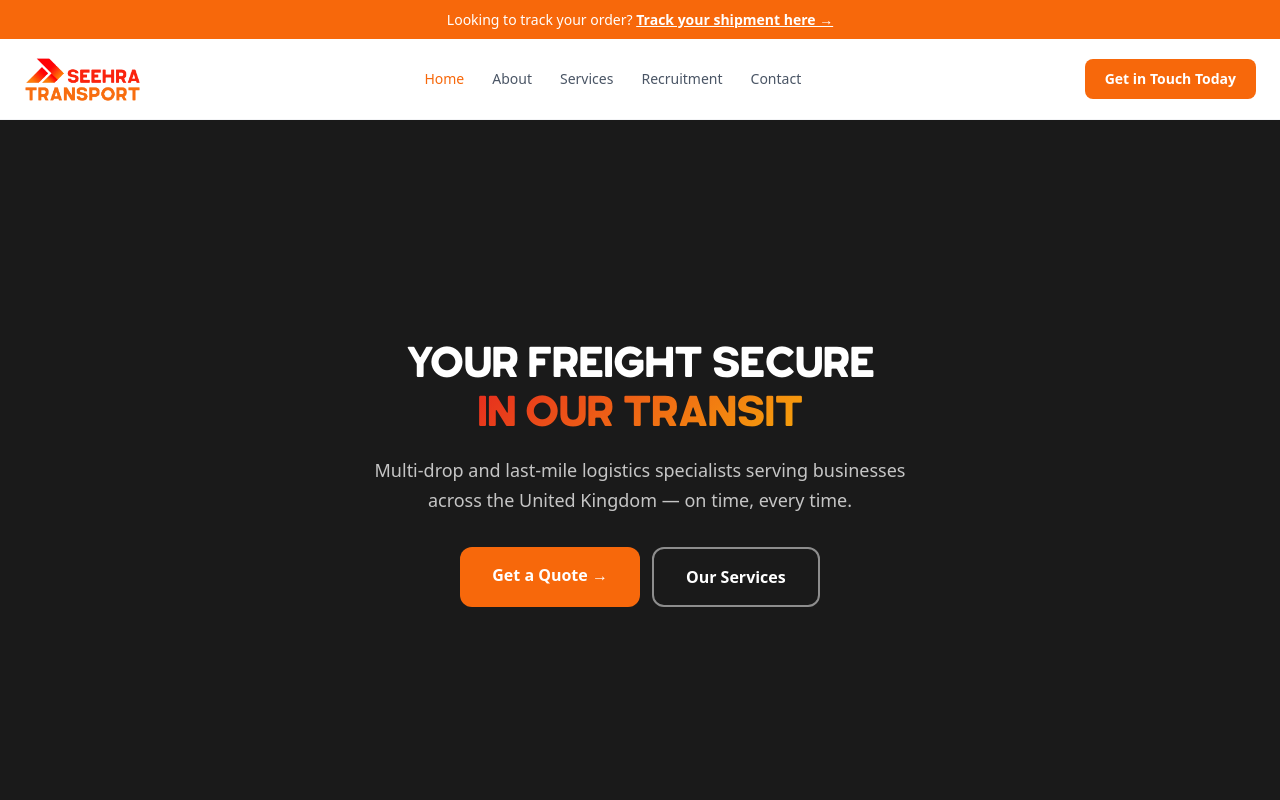
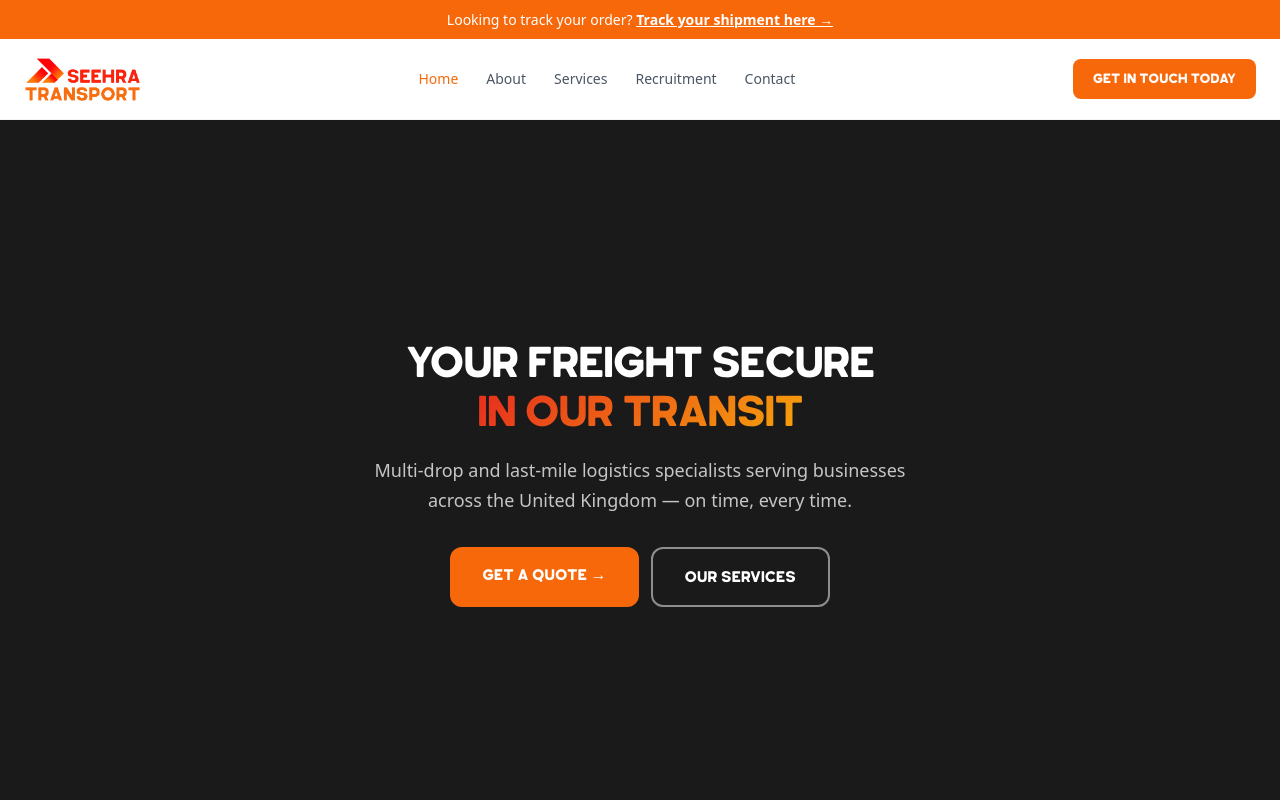
Before and after one commit to whitehawk-agency/seehra-transport, a Next.js app: page / in a window 1280 px wide. Shown: the top 800 px of the page. Built offline with nearby package versions, Linux system fonts and the light colour scheme.

Commit message:
Geovano font on buttons, slightly bigger headline

```diff
--- a/app/globals.css
+++ b/app/globals.css
@@ -32,3 +32,10 @@ h1, h2, h3, h4, h5, h6,
   to   { transform: translateX(-50%); }
 }
 .animate-marquee { animation: marquee 35s linear infinite; }
+
+/* Geovano on all buttons */
+button,
+a[class*="rounded"],
+a[class*="px-"] {
+  font-family: "Geovano Sans", ui-sans-serif, system-ui, sans-serif !important;
+}
--- a/app/page.tsx
+++ b/app/page.tsx
@@ -18,7 +18,7 @@ export default function HomePage() {
         {/* TODO: Add your own hero background image here — replace the bg-[#1a1a1a] with your image */}
         <div className="absolute inset-0 bg-[#1a1a1a]" />
         <div className="relative z-10 w-full max-w-3xl mx-auto px-4 sm:px-6 py-16">
-          <h1 className="font-extrabold text-white mb-5 tracking-tight text-center w-full" style={{ fontSize:"clamp(1.6rem, 3.5vw, 3.8rem)", lineHeight:"1.1" }}>
+          <h1 className="font-extrabold text-white mb-5 tracking-tight text-center w-full" style={{ fontSize:"clamp(1.6rem, 3.5vw, 4.1rem)", lineHeight:"1.1" }}>
             Your Freight Secure<br />
             <span className="text-transparent bg-clip-text" style={{ backgroundImage:"linear-gradient(135deg,#e62b1e,#f7a50b)" }}>In Our Transit</span>
           </h1>
```
